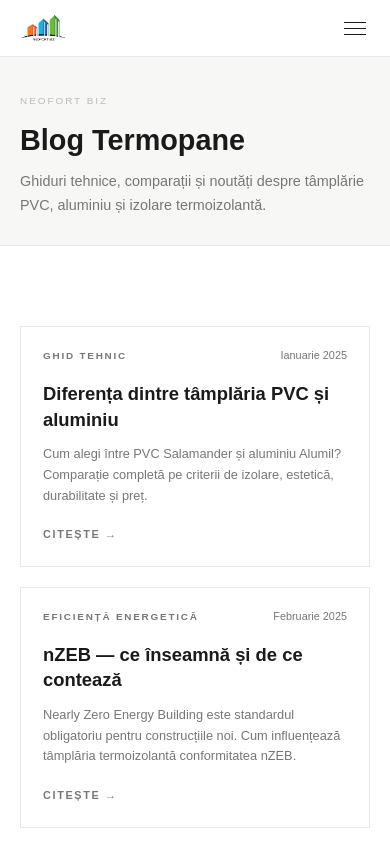
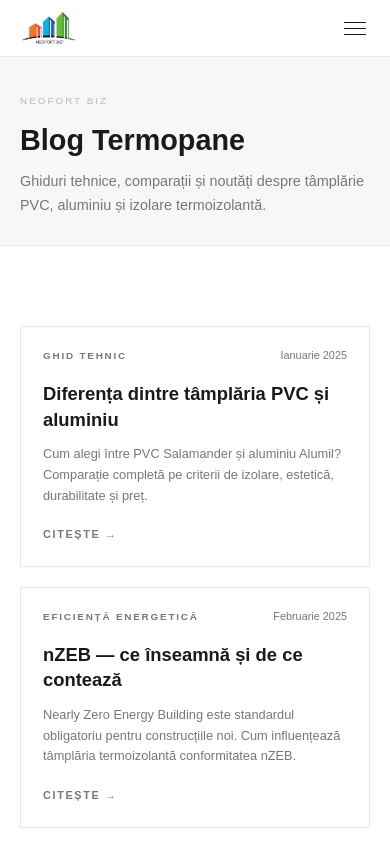
Before and after one commit to neofortbiz/neofort, a Next.js app: page /en/blog in a window 390 px wide. Shown: the top 844 px of the page. Built offline with nearby package versions, Linux system fonts and the light colour scheme.

Commit message:
logo marit header

```diff
--- a/app/globals.css
+++ b/app/globals.css
@@ -340,7 +340,7 @@ img,video{max-width:100%;height:auto}
 }
 
 /* ── LOGO IMG ── */
-.site-logo-img { height: 48px; width: auto; display: block; }
+.site-logo-img { height: 56px; width: auto; display: block; }
 @media (max-width: 768px) {
-  .site-logo-img { height: 34px; }
+  .site-logo-img { height: 42px; }
 }
--- a/components/Header.js
+++ b/components/Header.js
@@ -32,7 +32,8 @@ export default function Header() {
       <div className="header-inner">
         {/* Logo */}
         <Link href={`/${locale}`} className="site-logo">
-          <img src="/Neofort.avif" alt="Neofort BIZ" className="site-logo-img"/>
+          <img src="/Neofort.avif" alt="Neofort BIZ — Tâmplărie PVC Salamander și Aluminiu Alumil București" className="site-logo-img"/>
+          <span style={{position:'absolute',width:'1px',height:'1px',overflow:'hidden',clip:'rect(0,0,0,0)',whiteSpace:'nowrap'}}>Neofort BIZ — Tâmplărie PVC Salamander și Aluminiu Alumil</span>
         </Link>
 
         {/* Desktop nav */}
```
